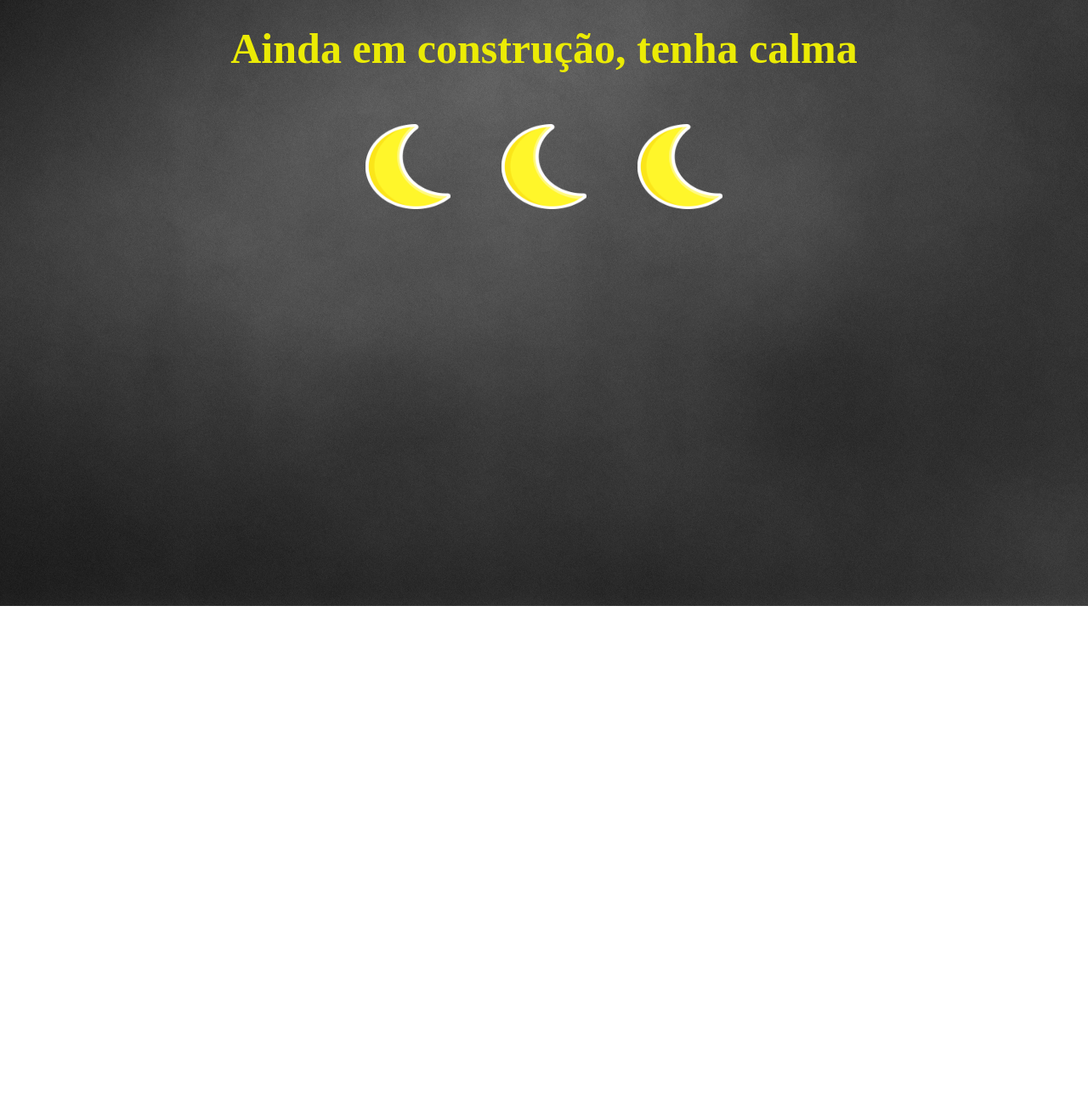
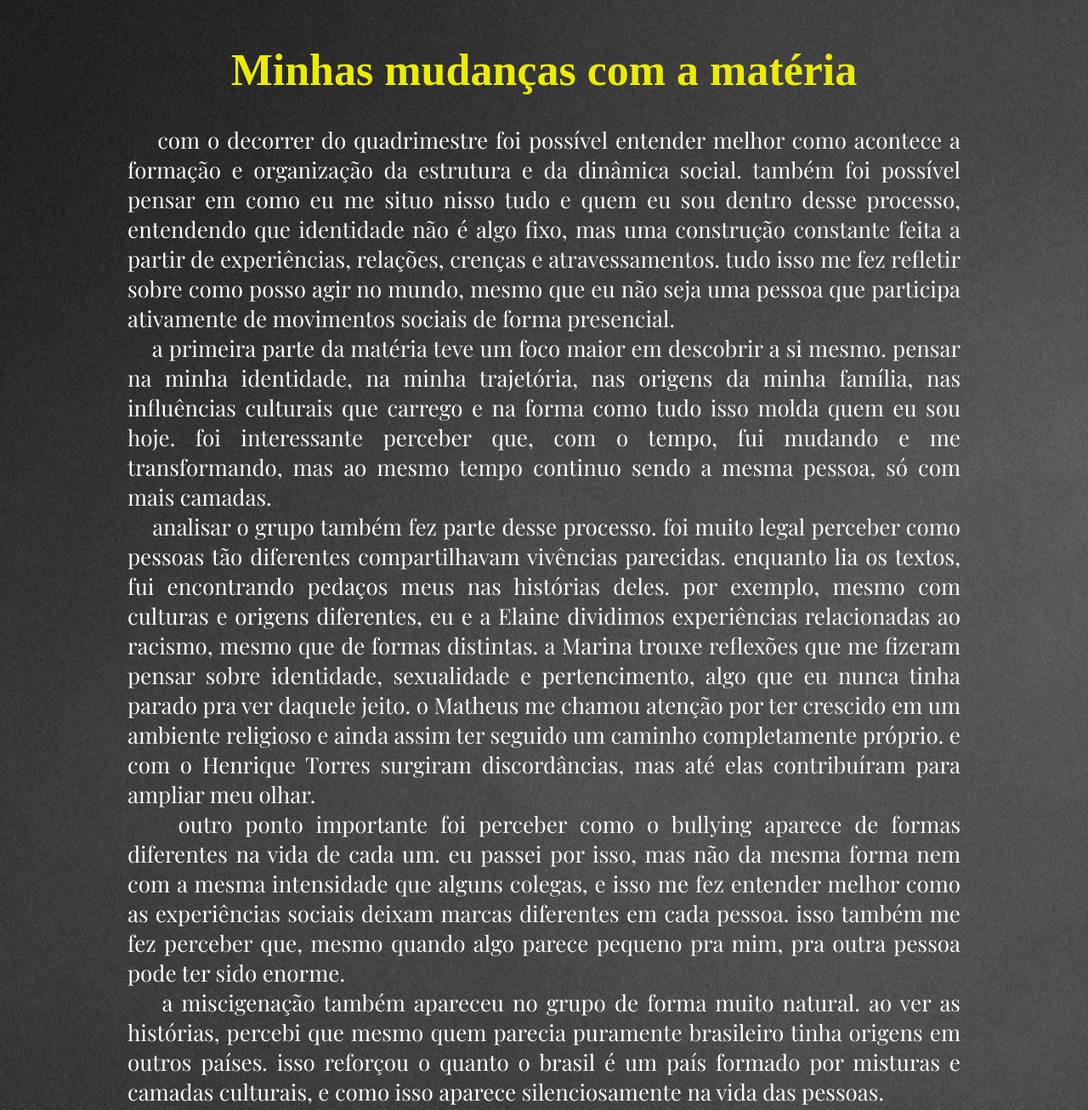
Before and after one commit to 1Henri1/site_eds, a plain HTML site: page avaliação2.html in a window 1280 px wide. Shown: the part 87-1393 px from the top of the page at 85% size. Before the commit the page ends 800 px from the top, so only its background shows below. Drawn offline with nearby package versions, Linux system fonts and the light colour scheme.

Commit message:
avaliação final pronta

```diff
--- a/avaliação2.html
+++ b/avaliação2.html
@@ -35,8 +35,55 @@
         <a href="sobre.html" class="second">Sobre</a>
     </div>
 
-    <h1 style="text-align: center; font-size: 50px; margin-top: 50px;">Ainda em construção, tenha calma</h1>
-
+    <div class="textos" style="margin-bottom: 0;"><h1>Minhas mudanças com a matéria</h1></div>
+    <p>&nbsp &nbsp com o decorrer do quadrimestre foi possível entender melhor como acontece
+    a formação e organização da estrutura e da dinâmica social. também foi possível pensar
+    em como eu me situo nisso tudo e quem eu sou dentro desse processo, entendendo que
+    identidade não é algo fixo, mas uma construção constante feita a partir de experiências,
+    relações, crenças e atravessamentos. tudo isso me fez refletir sobre como posso agir no
+    mundo, mesmo que eu não seja uma pessoa que participa ativamente de movimentos sociais
+    de forma presencial.</p>
+    <p>&nbsp &nbsp a primeira parte da matéria teve um foco maior em descobrir a si mesmo. pensar
+    na minha identidade, na minha trajetória, nas origens da minha família, nas influências
+    culturais que carrego e na forma como tudo isso molda quem eu sou hoje. foi interessante
+    perceber que, com o tempo, fui mudando e me transformando, mas ao mesmo tempo continuo
+    sendo a mesma pessoa, só com mais camadas.</p>
+    <p>&nbsp &nbsp analisar o grupo também fez parte desse processo. foi muito legal perceber como pessoas
+    tão diferentes compartilhavam vivências parecidas. enquanto lia os textos, fui encontrando pedaços
+    meus nas histórias deles. por exemplo, mesmo com culturas e origens diferentes, eu e a Elaine
+    dividimos experiências relacionadas ao racismo, mesmo que de formas distintas. a Marina trouxe
+    reflexões que me fizeram pensar sobre identidade, sexualidade e pertencimento, algo que eu nunca
+    tinha parado pra ver daquele jeito. o Matheus me chamou atenção por ter crescido em um
+    ambiente religioso e ainda assim ter seguido um caminho completamente próprio. e com o Henrique
+    Torres surgiram discordâncias, mas até elas contribuíram para ampliar meu olhar.</p>
+    <p>&nbsp &nbsp outro ponto importante foi perceber como o bullying aparece de formas diferentes
+    na vida de cada um. eu passei por isso, mas não da mesma forma nem com a mesma intensidade
+    que alguns colegas, e isso me fez entender melhor como as experiências sociais deixam marcas
+    diferentes em cada pessoa. isso também me fez perceber que, mesmo quando algo parece
+    pequeno pra mim, pra outra pessoa pode ter sido enorme.</p>
+    <p>&nbsp &nbsp a miscigenação também apareceu no grupo de forma muito natural. ao ver as histórias,
+    percebi que mesmo quem parecia puramente brasileiro tinha origens em outros países. isso reforçou
+    o quanto o brasil é um país formado por misturas e camadas culturais, e como isso aparece
+    silenciosamente na vida das pessoas.</p>
+    <p>&nbsp &nbsp já na segunda parte da matéria o foco passou a ser como agir no mundo. entendemos melhor
+    o conceito de lugar de fala, conflitos sociais, democracia, tecnologia, movimentos
+    coletivos e como tudo isso está presente mesmo quando não percebemos. eu não sou uma
+    pessoa que participa fisicamente de muitas lutas, mas participo do movimento de software
+    livre por meio da tradução voluntária do Debian. e nesse processo percebi que contribuir
+    pra acessibilidade tecnológica e democratização do conhecimento também é uma forma de resistência
+    e atuação política.</p>
+    <p>&nbsp &nbsp a última parte da matéria voltou o olhar para o presente e para o futuro.
+    foi impossível não refletir sobre como o avanço tecnológico tem acelerado desigualdades e
+    destruído o meio ambiente. como a tecnologia, que parece algo neutro, muitas vezes reproduz
+    lógicas coloniais, centraliza poder e define quem tem acesso ao conhecimento e quem depende dele.
+    relacionar isso com decolonialidade e computação foi talvez um dos pontos mais importantes
+    pra mim, porque colocou minha área de estudo dentro de um debate maior, ético e urgente.</p>
+    <p>&nbsp &nbsp no fim, essa matéria foi um caminho de autoconhecimento, observação social
+    e reflexão crítica. aprendi mais sobre mim, sobre os outros e sobre o mundo, e agora tenho
+    mais clareza do tipo de profissional e pessoa que quero ser. seguindo na computação, não
+    quero apenas desenvolver tecnologia por desenvolver. quero contribuir para formas mais justas,
+    acessíveis e humanas de produzir conhecimento e ferramentas, pensando sempre em como minimizar
+    desigualdades e ajudar a construir uma sociedade mais consciente e inclusiva.</p>
     </div>
     <div style="margin: auto; display:flex; justify-content: center; margin-top: 50px;">
     <img src="imgs/moon.png" alt="" style="width: 100px; height: 100px;" >
```
Also changed, not shown: avaliação1.html (+1 -1 lines), group_site.txt.
